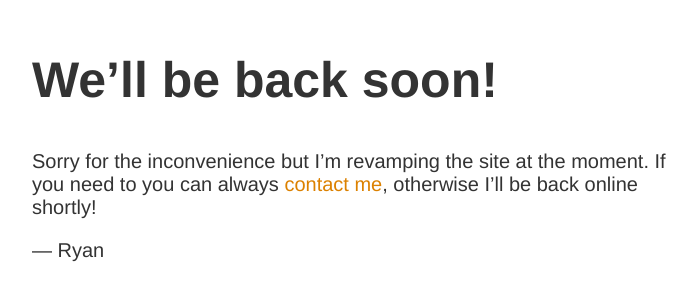
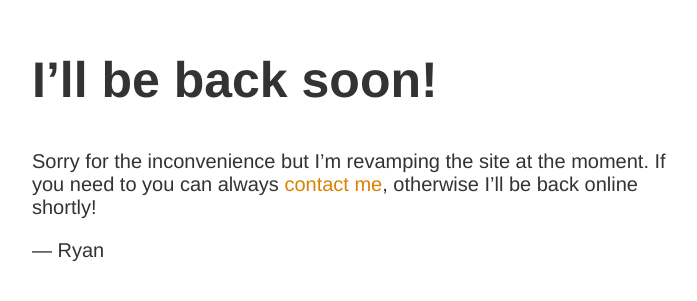
Before and after one commit to roosiq/maintenance, a plain HTML site: page index.html in a window 1280 px wide. Shown: the part 149-450 px from the top of the page, without its empty margins (283-980 px from the left). Drawn offline with Linux system fonts and the light colour scheme.

Commit message:
Update index.html

```diff
--- a/index.html
+++ b/index.html
@@ -10,7 +10,7 @@
 </style>
 
 <article>
-    <h1>We&rsquo;ll be back soon!</h1>
+    <h1>I&rsquo;ll be back soon!</h1>
     <div>
         <p>Sorry for the inconvenience but I&rsquo;m revamping the site at the moment. If you need to you can always <a href="mailto:r.k.cook@me.com">contact me</a>, otherwise I&rsquo;ll be back online shortly!</p>
         <p>&mdash; Ryan</p>
```
